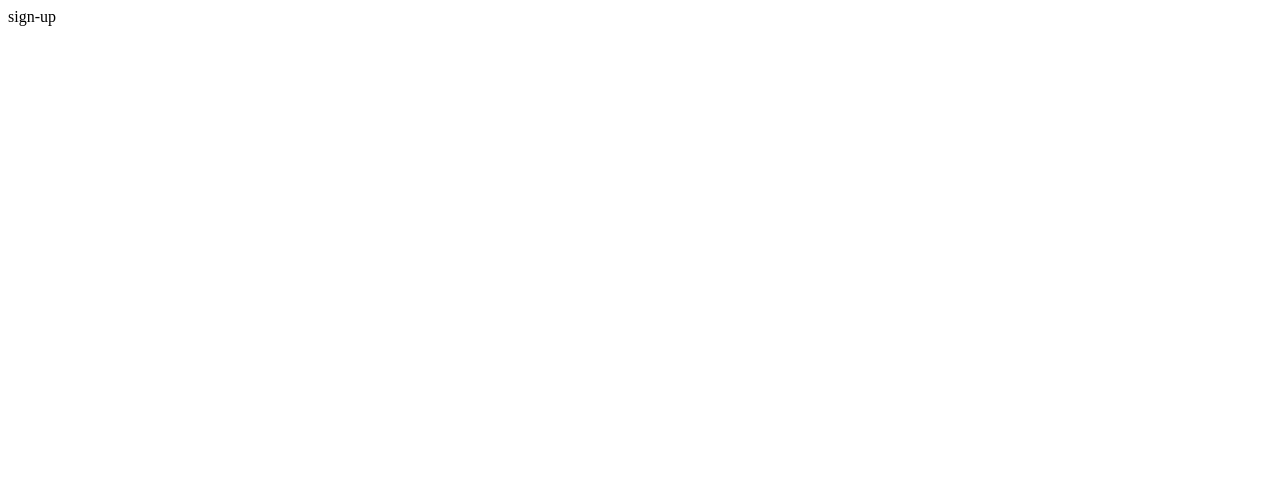
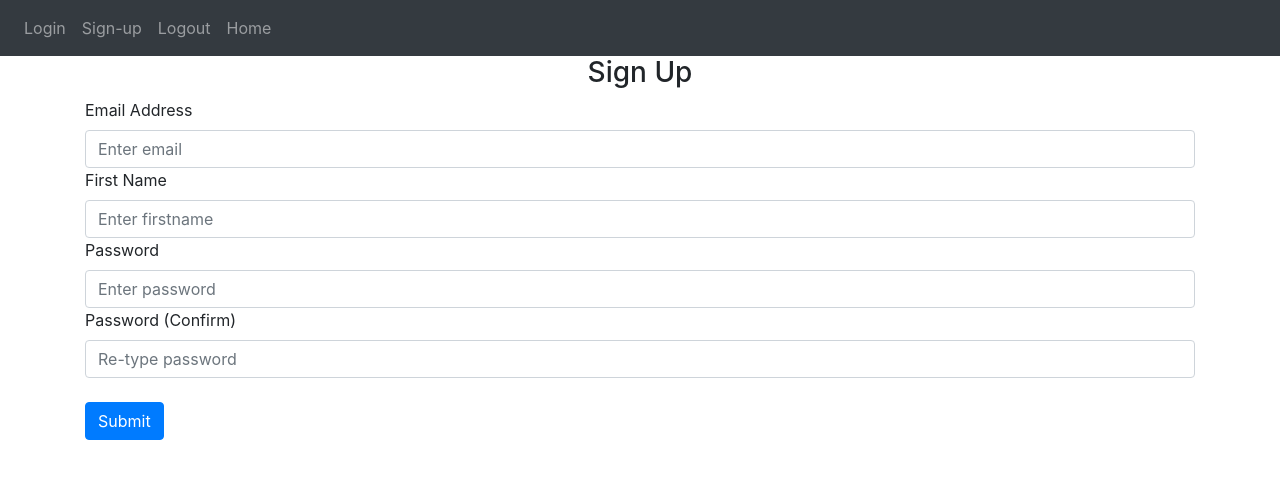
Before and after one commit to GraedenCode/PyFlask-Website, a Flask app: page /sign-up in a window 1280 px wide. Before the commit the part shown is almost empty. Shown: the top 479 px of the page. Run offline with Flask 3, Linux system fonts and the light colour scheme; some libraries are stand-ins or nearby versions.

Commit message:
more updates to htmls added the forms for login/Signup

```diff
--- a/website/__init__.py
+++ b/website/__init__.py
@@ -10,5 +10,4 @@ def create_app():
     app.register_blueprint(views, url_prefix='/')
     app.register_blueprint(auth, url_prefix='/')
 
-
     return app
--- a/website/auth.py
+++ b/website/auth.py
@@ -1,15 +1,15 @@
-from flask import Blueprint
+from flask import Blueprint, render_template
 
 auth = Blueprint('auth', __name__)
 
 @auth.route('/login')
 def login():
-    return '<p>Login<p>'
+    return render_template("login.html", boolean="True")
 
 @auth.route('/logout')
 def logout():
-    return '<p>logout<p>'
+    return render_template("home.html")
 
 @auth.route('/sign-up')
 def sign_up():
-    return '<p>sign-up<p>'
+    return render_template("sign-up.html")
--- a/website/templates/base.html
+++ b/website/templates/base.html
@@ -17,7 +17,7 @@
         <title>{% block title %}Home{% endblock %}</title>
     </head>
     <body>
-        <nav class="navbar navbar-expand-lg">
+        <nav class="navbar navbar-expand-lg navbar-dark bg-dark">
              <button
                  class="navbar-toggler"
                  type="button"
@@ -31,12 +31,12 @@
                     <a class="nav-item nav-link" id="login" href="/login">Login</a>
                     <a class="nav-item nav-link" id="sign-up" href="/sign-up">Sign-up</a>
                     <a class="nav-item nav-link" id="logout" href="/logout">Logout</a>
-                    <a class="nav-item nav-link" id="home" href="/home">Home</a>
-
+                    <a class="nav-item nav-link" id="home" href="/">Home</a>
                 </div>
             </div>
         </nav>
 
+        <div class="container"> {% block content %} {% endblock %} </div>
 
     <script
       src="https://code.jquery.com/jquery-3.2.1.slim.min.js"
--- a/website/templates/home.html
+++ b/website/templates/home.html
@@ -1,2 +1,2 @@
-{% extends "base.html %}
-{% block title%}Changed{% endblock%}
+{% extends "base.html" %} {% block title %}Home{% endblock %}
+{% block content %} <h1>This is the Homepage</h1> {% endblock %}
--- a/website/templates/sign-up.html
+++ b/website/templates/sign-up.html
@@ -0,0 +1,44 @@
+{% extends "base.html" %} {% block title %}Sign Up Page{% endblock %}
+{% block content %}
+<form method="POST">
+    <h3 align="center">Sign Up</h3>
+    <div class="form-group">
+        <label for="email">Email Address</label>
+        <input
+            type="email"
+            class="form-control"
+            id="email"
+            name="email"
+            placeholder="Enter email"
+        />
+    <div class="form-group">
+        <label for="firstname">First Name</label>
+        <input
+            type="text"
+            class="form-control"
+            id="firstname"
+            name="firstname"
+            placeholder="Enter firstname"
+        />
+    <div class="form-group">
+        <label for="password1">Password</label>
+        <input
+            type="password"
+            class="form-control"
+            id="password1"
+            name="password1"
+            placeholder="Enter password"
+        />
+    <div class="form-group">
+        <label for="password2">Password (Confirm)</label>
+        <input
+            type="password"
+            class="form-control"
+            id="password2"
+            name="password2"
+            placeholder="Re-type password"
+        />
+        <br>
+        <button type="submit" class="btn btn-primary">Submit</button>
+</form>
+{% endblock %}
--- a/website/views.py
+++ b/website/views.py
@@ -1,7 +1,7 @@
-from flask import Blueprint
+from flask import Blueprint, render_template
 
 views = Blueprint('views', __name__)
 
 @views.route('/')
 def home():
-    return '<h1>Test<h1>'
+    return render_template("home.html")
```
Also changed, not shown: website/templates/login.html (+26 -0 lines).
